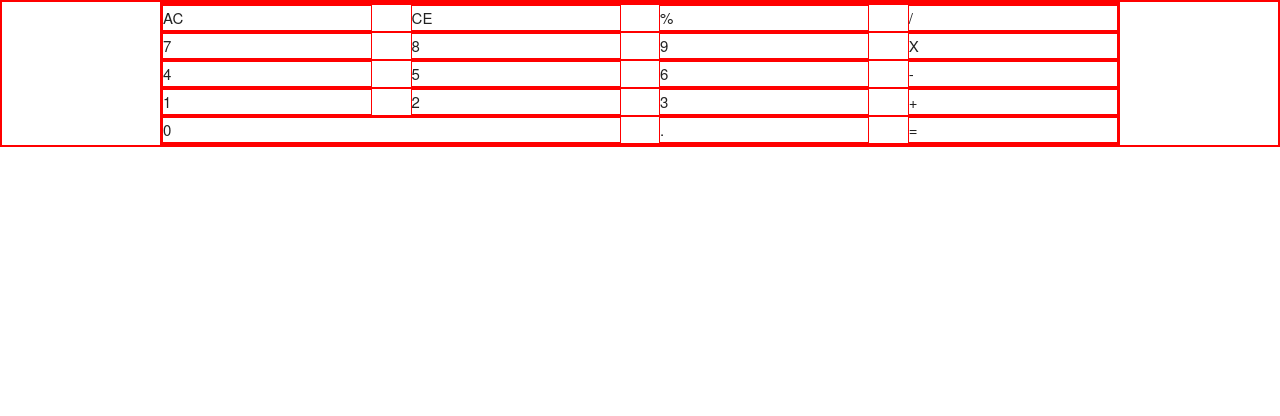
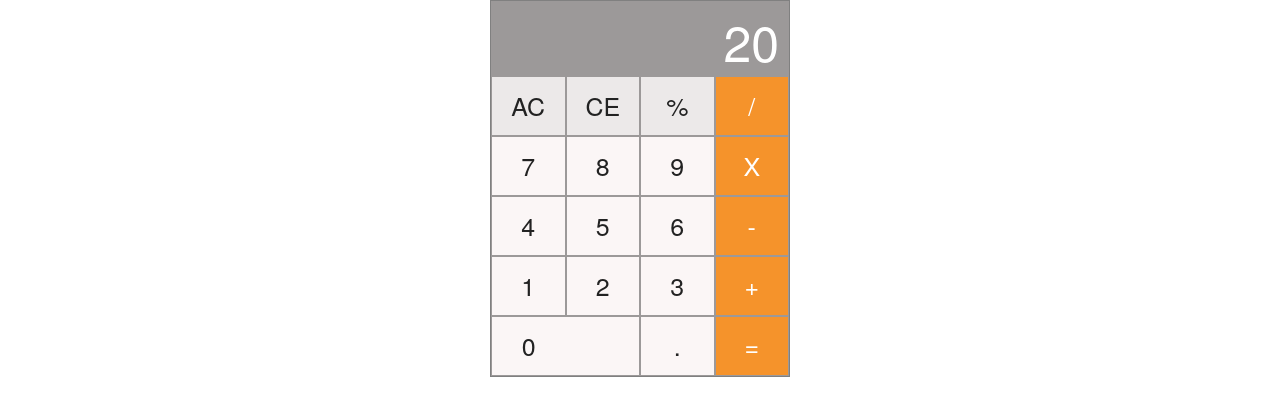
Before and after one commit to amandine-perichon/js-calculator, a plain HTML site: page index.html in a window 1280 px wide. Drawn offline with nearby package versions, Linux system fonts and the light colour scheme.

Commit message:
Add css rules

```diff
--- a/index.html
+++ b/index.html
@@ -8,35 +8,36 @@
 </head>
 <body>
   <div class="container calculator">
-    <div class="row twelve columns display"></div>
+    <div class="row twelve columns display">20</div>
     <div class="row">
-      <div class="three columns ac">AC</div>
-      <div class="three columns ce">CE</div>
-      <div class="three columns percent">%</div>
-      <div class="three columns division">/</div>
+      <div class="three columns ac func">AC</div>
+      <div class="three columns ce func">CE</div>
+      <div class="three columns percent func">%</div>
+      <div class="three columns division operator">/</div>
     </div>
     <div class="row">
       <div class="three columns nseven">7</div>
       <div class="three columns neight">8</div>
       <div class="three columns nnine">9</div>
-      <div class="three columns multiply">X</div>
+      <div class="three columns multiply operator">X</div>
     </div>
     <div class="row">
       <div class="three columns nfour">4</div>
       <div class="three columns nfive">5</div>
       <div class="three columns nsix">6</div>
-      <div class="three columns minus">-</div>
+      <div class="three columns minus operator">-</div>
     </div>
     <div class="row">
       <div class="three columns none">1</div>
       <div class="three columns ntwo">2</div>
       <div class="three columns nthee">3</div>
-      <div class="three columns plus">+</div>
+      <div class="three columns plus operator">+</div>
     </div>
     <div class="row">
-      <div class="six columns nzero">0</div>
+      <div class="three columns nzero">0</div>
+      <div class="three columns fakezero"></div>
       <div class="three columns dot">.</div>
-      <div class="three columns equal">=</div>
+      <div class="three columns equal operator">=</div>
     </div>
   </div>
 </body>
--- a/styles/main.css
+++ b/styles/main.css
@@ -1,3 +1,47 @@
-* {
-  border: 1px solid red;
+.container {
+  font-size: 2.5rem;
+  text-align: center;
+  border: 1px solid grey;
+  max-width: 300px;
 }
+
+.three.columns {
+  margin: 0;
+  width: 25%;
+  border: 1px solid #9c9999;
+}
+
+.columns, .row {
+  height: 60px;
+}
+
+.columns {
+  background-color: #fbf6f6;
+  padding-top: 8px;
+}
+
+.display {
+  padding: 0 10px;
+  color: white;
+  font-size: 5rem;
+  text-align: right;
+  height: 75px;
+  background-color: #9c9999;
+}
+
+.operator {
+  color: white;
+  background-color: #f5932b;
+}
+
+.func {
+  background-color: #ece9e9;
+}
+
+.three.columns.nzero {
+  border-right: none;
+}
+
+.three.columns.fakezero {
+  border-left: none;
+}
```
